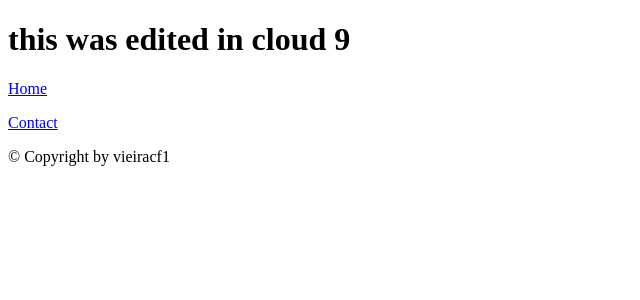
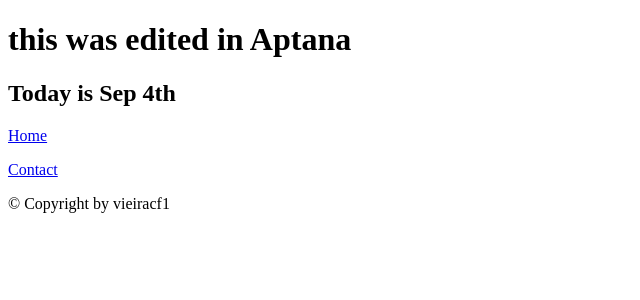
Before and after one commit to kikocastro/2014FallWeb, a PHP site: page / in a window 1280 px wide. Shown: the top 300 px of the page, without its empty margins (0-640 px from the left). Run offline with PHP 8.4, Linux system fonts and the light colour scheme.

Commit message:
edited in aptana

```diff
--- a/index.php
+++ b/index.php
@@ -8,7 +8,8 @@
 	<body>
 		<div>
 			<header>
-				<h1>this was edited in cloud 9</h1>
+				<h1>this was edited in Aptana</h1>
+				<h2>Today is Sep 4th</h2>
 			</header>
 			<nav>
 				<p>
```
